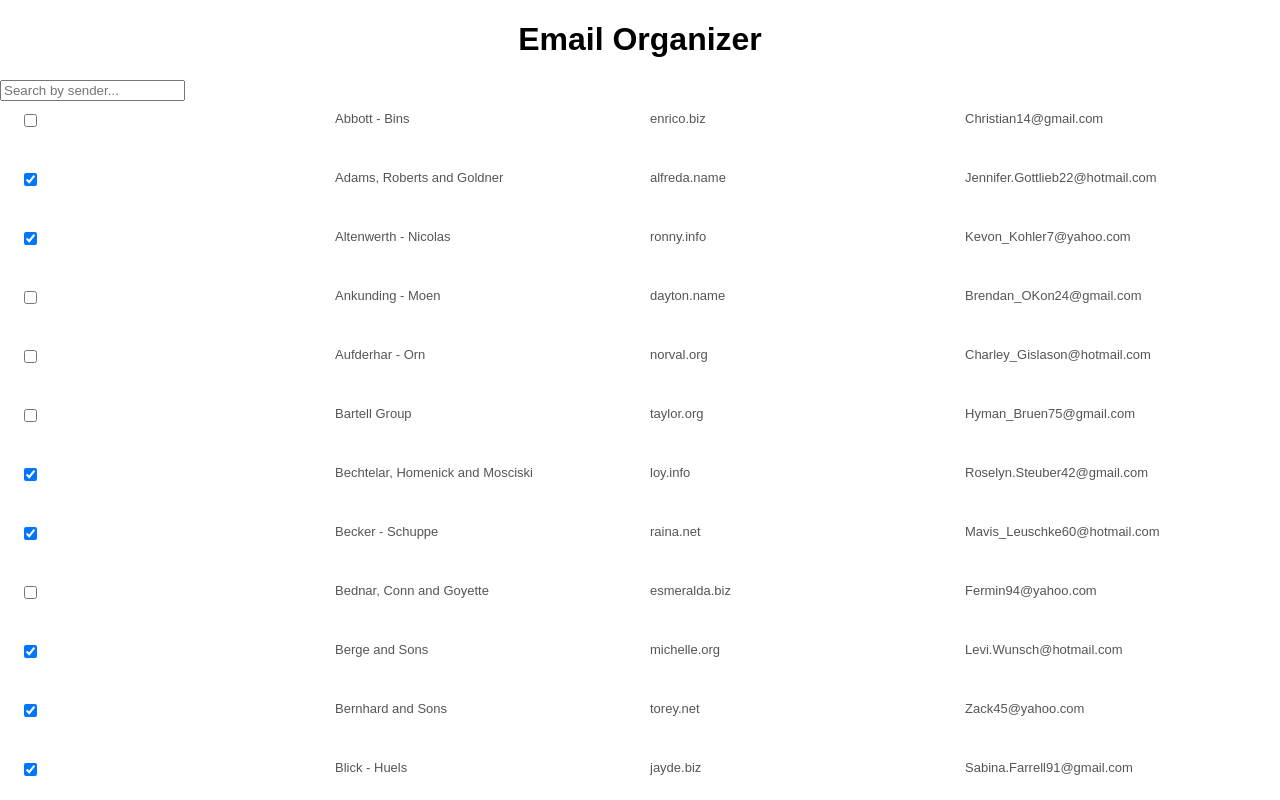
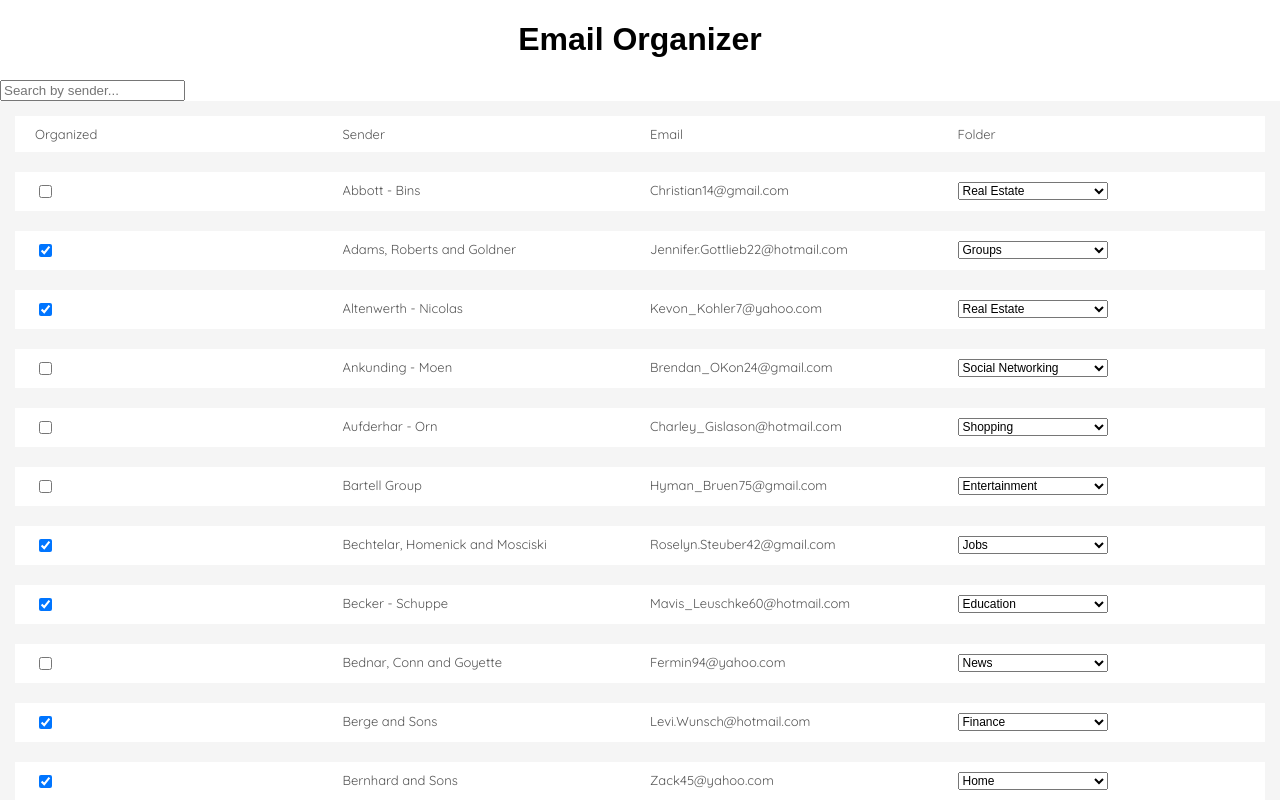
Before and after one commit to Jfrederick12/React_Contact_Filter, a React (Create React App) app: page / in a window 1280 px wide. Shown: the top 800 px of the page. Built offline with nearby package versions, Linux system fonts and the light colour scheme.

Commit message:
add folder feature

```diff
--- a/src/components/checkbox.js
+++ b/src/components/checkbox.js
@@ -2,9 +2,6 @@ import React, { Component } from 'react';
 import '../styles/results_list.css';
 
 class CheckBox extends Component {
-	constructor(props) {
-		super(props)
-	}
 
 	handleCheck() {
 		let selectedContact = this.props.contact
--- /dev/null
+++ b/src/components/folder_select.js
@@ -0,0 +1,23 @@
+import React, { Component } from 'react';
+import '../styles/results_list.css';
+
+class FolderSelect extends Component {
+	handleFolderChange(event) {
+		this.props.handleFolderChange(
+			event.target.value
+		)
+	}
+	render() {
+		return(
+			<div className="col">
+				<select className="folder-option" onChange={ this.handleFolderChange.bind(this)}>
+					<option value={this.props.contact.folder}>{this.props.contact.folder}</option>
+					<option value='Business'>Business</option>
+					<option value='Travel'>Travel</option>
+				</select>
+			</div>
+		)
+	}
+}
+
+export default FolderSelect;
--- a/src/components/inbox.js
+++ b/src/components/inbox.js
@@ -1,5 +1,4 @@
 import React, { Component } from 'react';
-import ResultsList from './results_list';
 import SearchBar from './search_bar';
 import ItemList from './item_list';
 import '../styles/inbox.css';
@@ -34,10 +33,12 @@ class Inbox extends Component {
 				  filterText={this.state.filterText}
 				  onUserInput={this.handleUserInput}
 				/>
-				< ItemList
-				  contacts={this.state.contacts}
-          filterText={this.state.filterText}
-			  />
+				<div className="item-container">
+					< ItemList
+					  contacts={this.state.contacts}
+	          filterText={this.state.filterText}
+				  />
+			  </div>
 			</div>
 		)
 	}
--- a/src/components/item_list.js
+++ b/src/components/item_list.js
@@ -1,5 +1,7 @@
 import React, { Component } from 'react';
 import CheckBox from './checkbox';
+import SearchHeader from './search_header';
+import FolderSelect from './folder_select';
 import '../styles/results_list.css';
 
 class ItemList extends Component {
@@ -7,15 +9,23 @@ class ItemList extends Component {
 		super(props);
 		this.state = {
 			contacts: this.props.contacts,
-			checked: true
+			checked: true,
+			folder: ''
 		}
 		this.handleCheck = this.handleCheck.bind(this)
+		this.handleFolderChange = this.handleFolderChange.bind(this)
 	}
 
   handleCheck(checked) {
-  	console.log('thing')
   	this.setState({
   		checked: checked
+  	})
+  }
+
+  handleFolderChange(folder) {
+  	console.log(folder)
+  	this.setState({
+  		folder: folder
   	})
   }
 
@@ -35,8 +45,11 @@ class ItemList extends Component {
 					<div className="flex-grid">
 						< CheckBox contact={contact} handleCheck={this.handleCheck} />
 						<div className="col">{contact.sender}</div>
-						<div className="col">{contact.domain}</div>
 						<div className="col">{contact.email}</div>
+						< FolderSelect
+						  contact={contact}
+						  handleFolderChange={this.handleFolderChange}
+						/>
 					</div>
 				)
 			})
@@ -46,8 +59,11 @@ class ItemList extends Component {
 					<div className="flex-grid">
 						< CheckBox contact={contact} handleCheck={this.handleCheck} />
 						<div className="col">{contact.sender}</div>
-						<div className="col">{contact.domain}</div>
 						<div className="col">{contact.email}</div>
+						< FolderSelect
+						  contact={contact}
+						  handleFolderChange={this.handleFolderChange}
+						/>
 					</div>
 				)
 			})
@@ -55,6 +71,7 @@ class ItemList extends Component {
 
 		return(
 			<div>
+				< SearchHeader />
 				{contactList}
 			</div>
 		)
--- a/src/components/search_header.js
+++ b/src/components/search_header.js
@@ -7,7 +7,6 @@ class SearchHeader extends Component {
 			<div className="flex-grid">
 				<div className="col">Organized</div>
 				<div className="col">Sender</div>
-				<div className="col">Domain</div>
 				<div className="col">Email</div>
 				<div className="col">Folder</div>
 			</div>
--- a/src/styles/inbox.css
+++ b/src/styles/inbox.css
@@ -0,0 +1,4 @@
+.item-container {
+	padding: 15px;
+	background-color: #F5F5F5;
+}
--- a/src/styles/results_list.css
+++ b/src/styles/results_list.css
@@ -1,3 +1,5 @@
+@import url('https://fonts.googleapis.com/css?family=Quicksand');
+
 .results-list {
   background-color: #F5F5F5;
   padding:20px;
```
